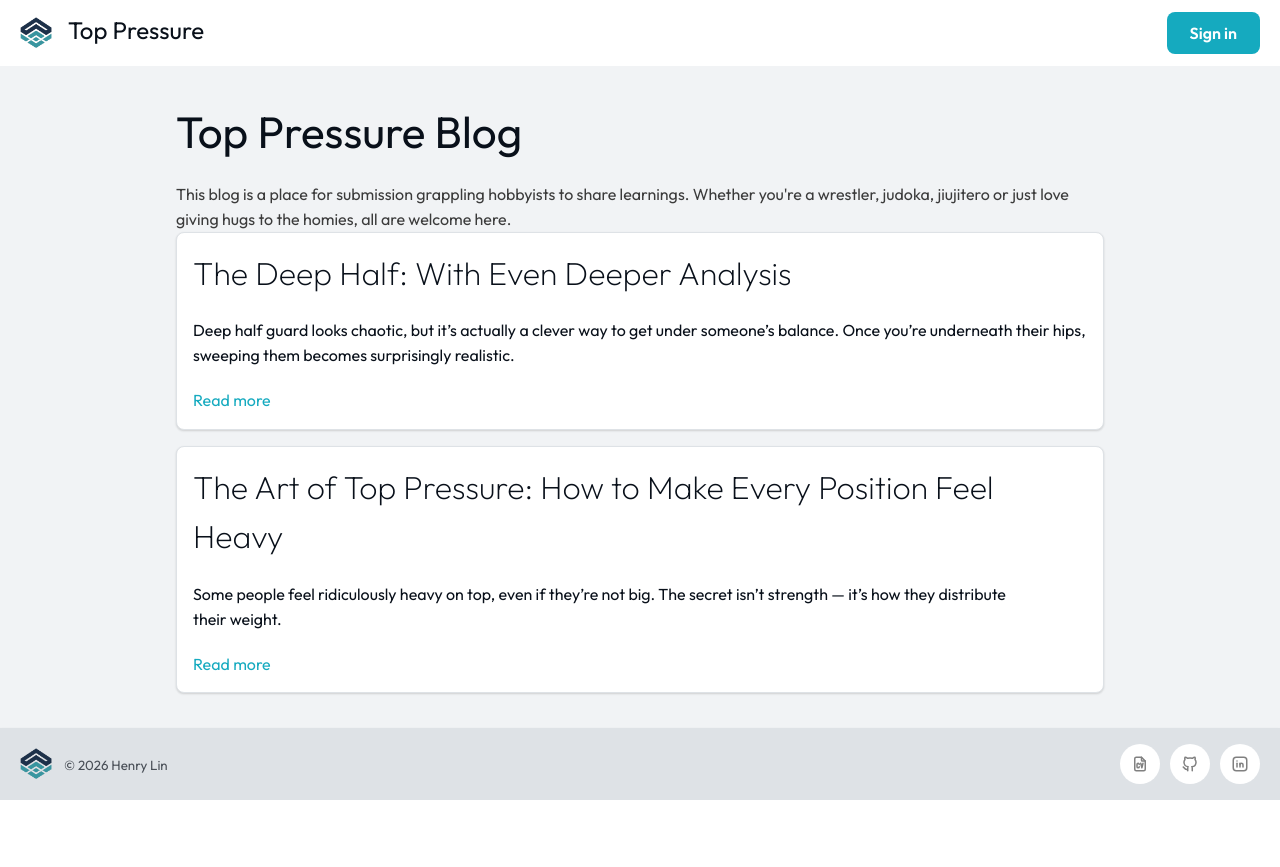
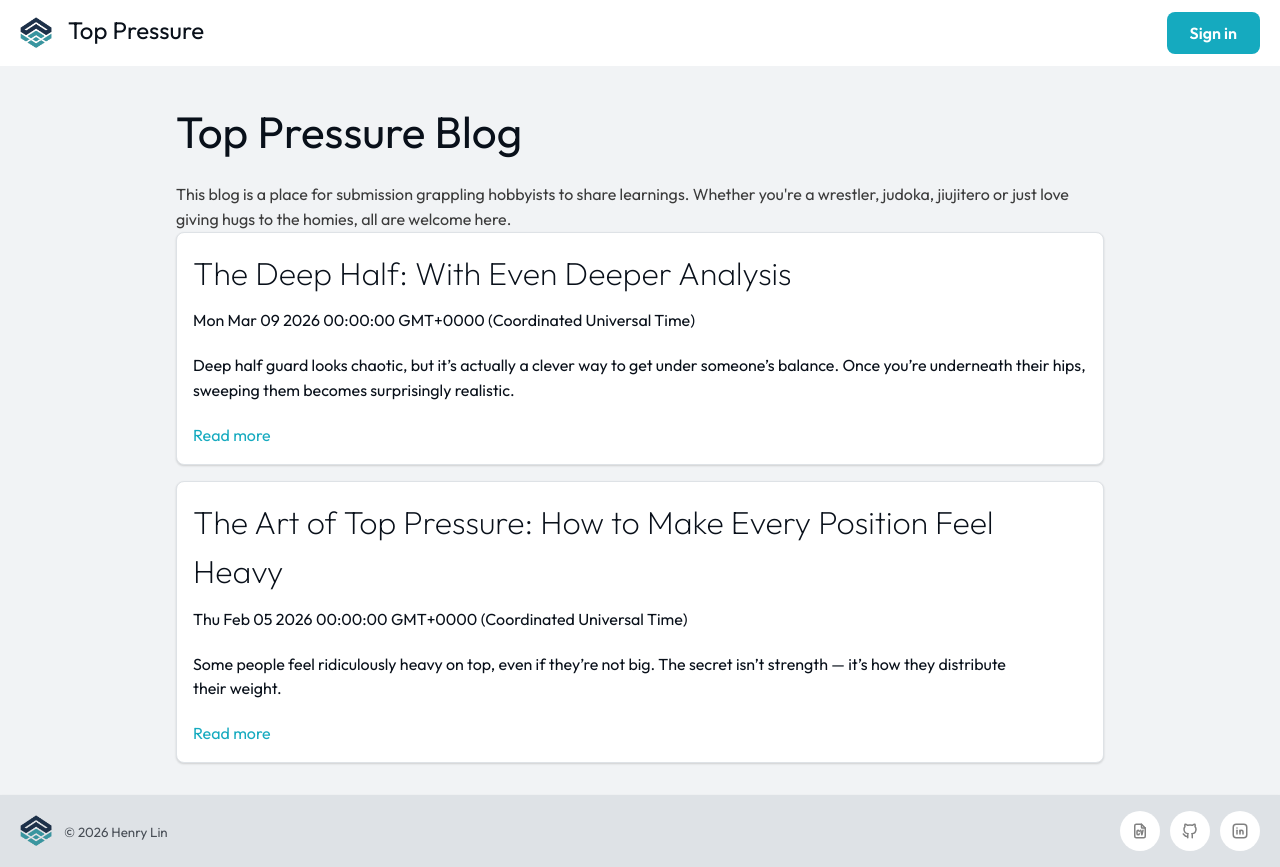
Before and after one commit to henrylin03/top-pressure-blog--FE, a React (Vite) app: page / in a window 1280 px wide. Before the commit the page ends 800 px from the top, so only its background shows below. Built offline with nearby package versions, Linux system fonts and the light colour scheme; a web font is replaced by a local one.

Commit message:
feat(PreviewCard): add posted date

```diff
--- a/src/components/PreviewCard/PreviewCard.tsx
+++ b/src/components/PreviewCard/PreviewCard.tsx
@@ -1,4 +1,4 @@
-import { Anchor, Card } from "@mantine/core";
+import { Anchor, Card, Stack } from "@mantine/core";
 import { Link } from "@tanstack/react-router";
 import type { Post } from "@/data/fakePosts";
 import styles from "./PreviewCard.module.css";
@@ -15,7 +15,10 @@ const PreviewCard = ({ post }: Props) => (
 		to={post.linkToFullText}
 		className={styles.card}
 	>
-		<h3 className={styles.heading}>{post.title}</h3>
+		<Stack component="header" gap="xs">
+			<h3 className={styles.heading}>{post.title}</h3>
+			<p>{String(post.postedDate)}</p>
+		</Stack>
 		<p>{post.lede}</p>
 		<Anchor href={post.linkToFullText} underline="hover">
 			Read more
--- a/src/data/fakePosts.ts
+++ b/src/data/fakePosts.ts
@@ -9,13 +9,13 @@ export const POSTS: Post[] = [
 	{
 		title: "The Deep Half: With Even Deeper Analysis",
 		lede: "Deep half guard looks chaotic, but it’s actually a clever way to get under someone’s balance. Once you’re underneath their hips, sweeping them becomes surprisingly realistic.",
-		postedDate: new Date(),
+		postedDate: new Date(2026, 2, 9),
 		linkToFullText: "/posts/test-post-1",
 	},
 	{
 		title: "The Art of Top Pressure: How to Make Every Position Feel Heavy",
 		lede: "Some people feel ridiculously heavy on top, even if they’re not big. The secret isn’t strength — it’s how they distribute their weight.",
-		postedDate: new Date(),
+		postedDate: new Date(2026, 1, 5),
 		linkToFullText: "/posts/test-post-2",
 	},
 ];
```
